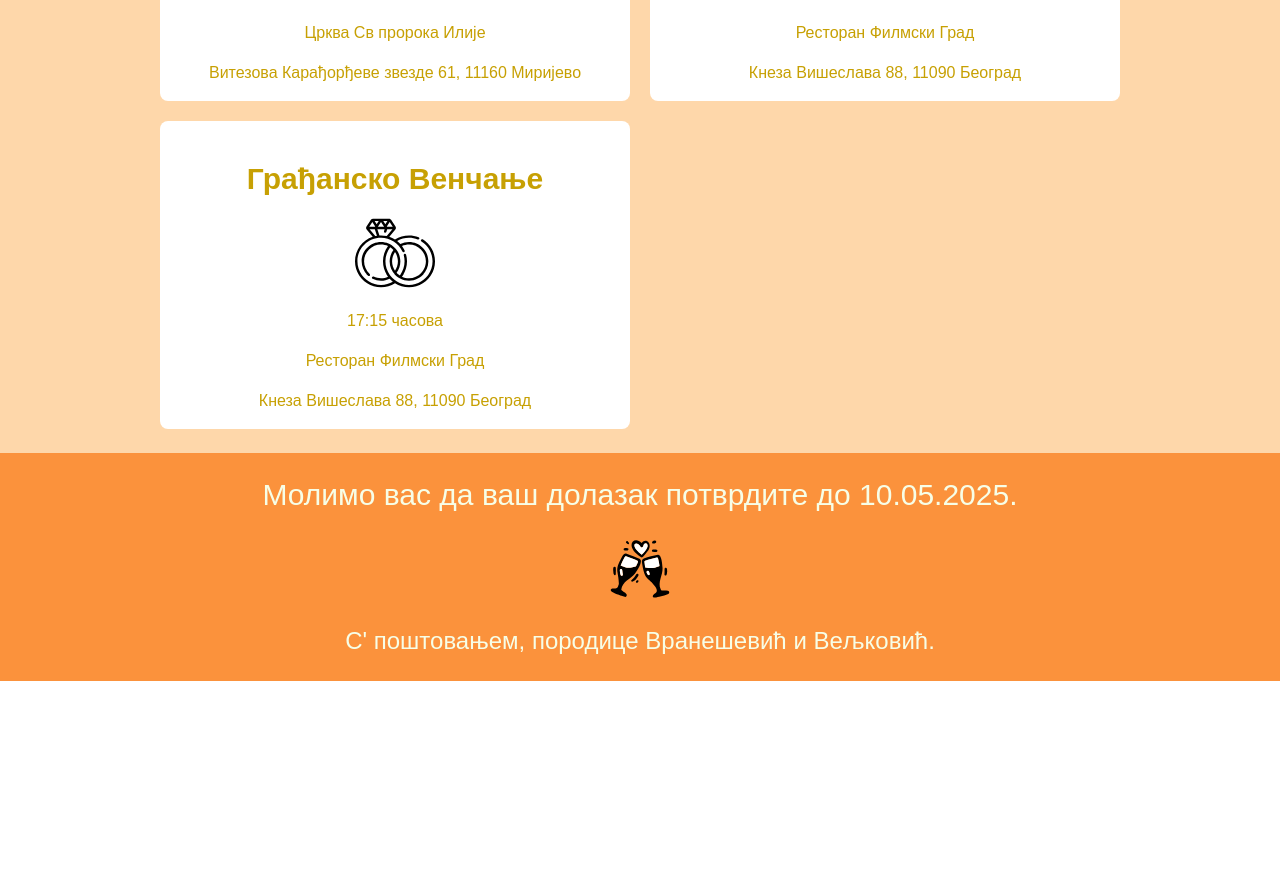
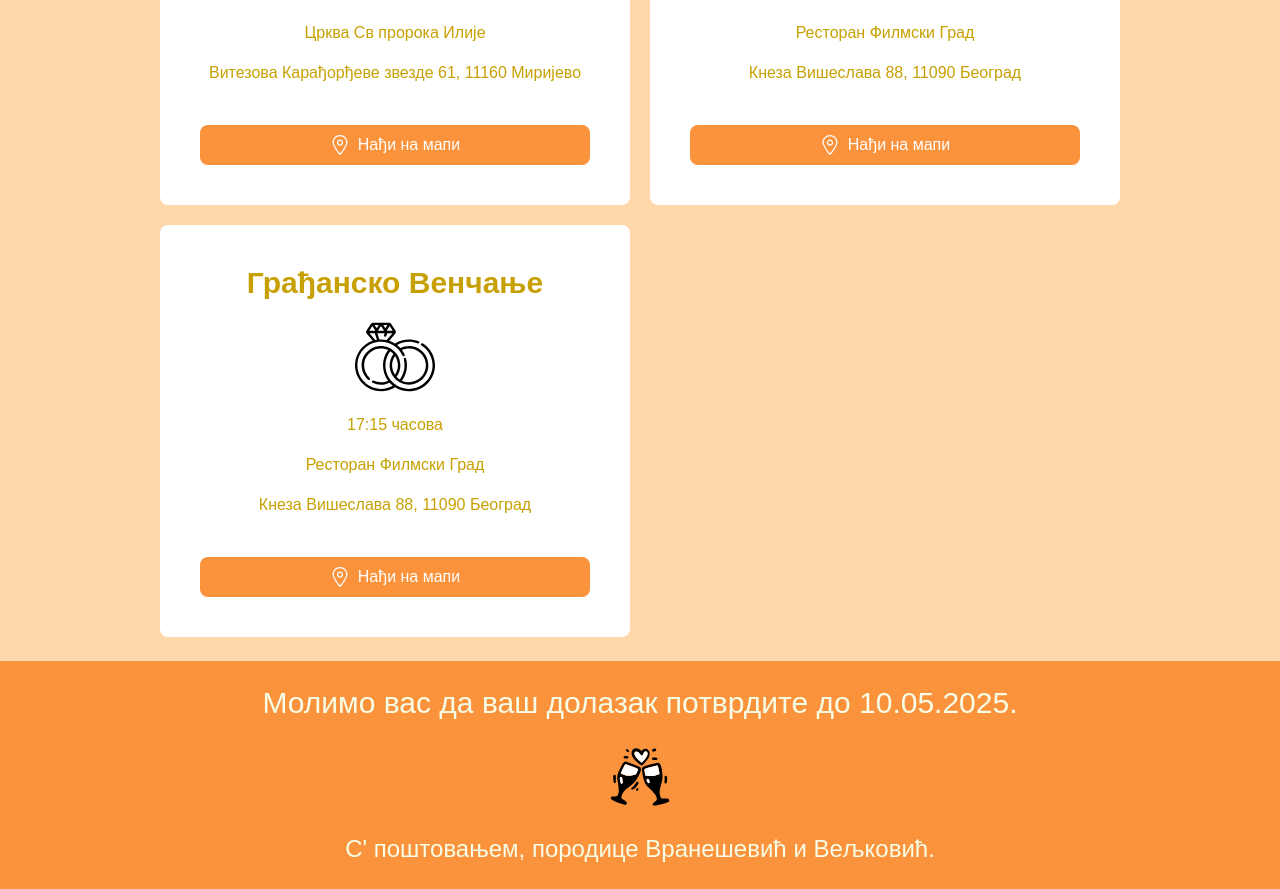
Before and after one commit to CNKE94/kikica.github.io, a Nuxt app: page / in a window 1280 px wide. Shown: the part 1505-2394 px from the top of the page. Before the commit the page ends 2186 px from the top, so only its background shows below. Built offline with nearby package versions, Linux system fonts and the light colour scheme.

Commit message:
added button with location

```diff
--- a/components/EventSchedule.vue
+++ b/components/EventSchedule.vue
@@ -5,19 +5,22 @@ const details = [
     icon: "church.svg",
     time: "13:30 часова",
     place: "Црква Св пророка Илије",
-    address: "Витезова Карађорђеве звезде 61, 11160 Миријево"
+    address: "Витезова Карађорђеве звезде 61, 11160 Миријево",
+    map: "https://maps.app.goo.gl/tvNoyNUgh3hA3ncv5",
 }, {
     heading: "Ресторан",
     icon: "restaurant.svg",
     time: "16:00 часова",
     place: "Ресторан Филмски Град",
-    address: "Кнеза Вишеслава 88, 11090 Београд"
+    address: "Кнеза Вишеслава 88, 11090 Београд",
+    map: "https://maps.app.goo.gl/K2HPxMzhY7PZePeW8",
 }, {
     heading: "Грађанско Венчање",
     icon: "wedding.svg",
     time: "17:15 часова",
     place: "Ресторан Филмски Град",
-    address: "Кнеза Вишеслава 88, 11090 Београд"
+    address: "Кнеза Вишеслава 88, 11090 Београд",
+    map: "https://maps.app.goo.gl/K2HPxMzhY7PZePeW8",
 }
 ];
 </script>
@@ -37,6 +40,7 @@ const details = [
              :time="event.time"
              :place="event.place"
              :address="event.address"
+             :src="event.map"
             />
         </div>
     </AppContainer>
--- a/components/app/AppCard.vue
+++ b/components/app/AppCard.vue
@@ -5,7 +5,7 @@ interface Props {
   time: string;
   place: string;
   address: string;
-  style?: string;
+  src?: string;
 }
 defineProps<Props>();
 </script>
@@ -17,5 +17,13 @@ defineProps<Props>();
         <p>{{ time }}</p>
         <p>{{ place }}</p>
         <p>{{ address }}</p>
+        <NuxtLink
+         :to="src"
+         target="_blank"
+         class="flex justify-center gap-x-2 p-2 rounded-lg text-white bg-orange-400 my-6"
+        >
+        <NuxtImg src="images/location.svg" alt="icon" class="text-white w-5" />
+         Нађи на мапи
+        </NuxtLink>
     </div>
 </template>
```
Also changed, not shown: public/images/location.svg (added).
